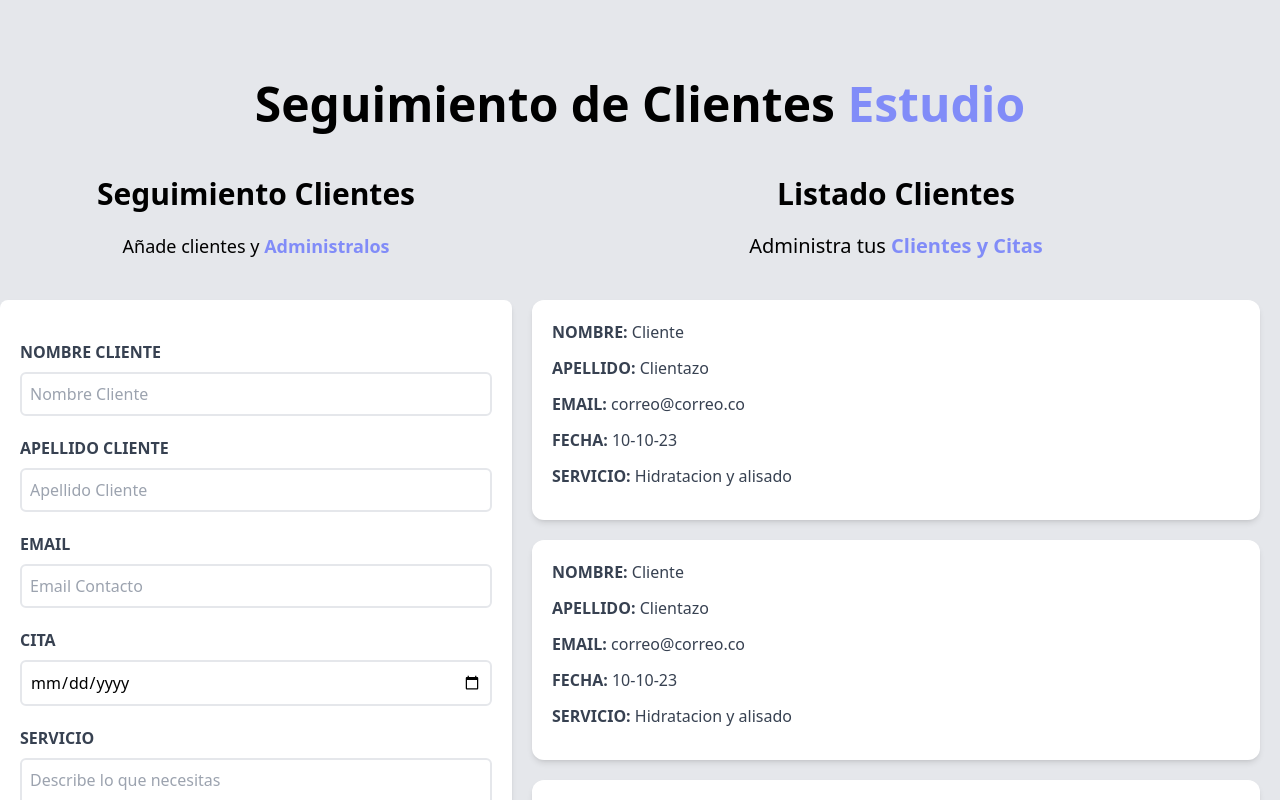
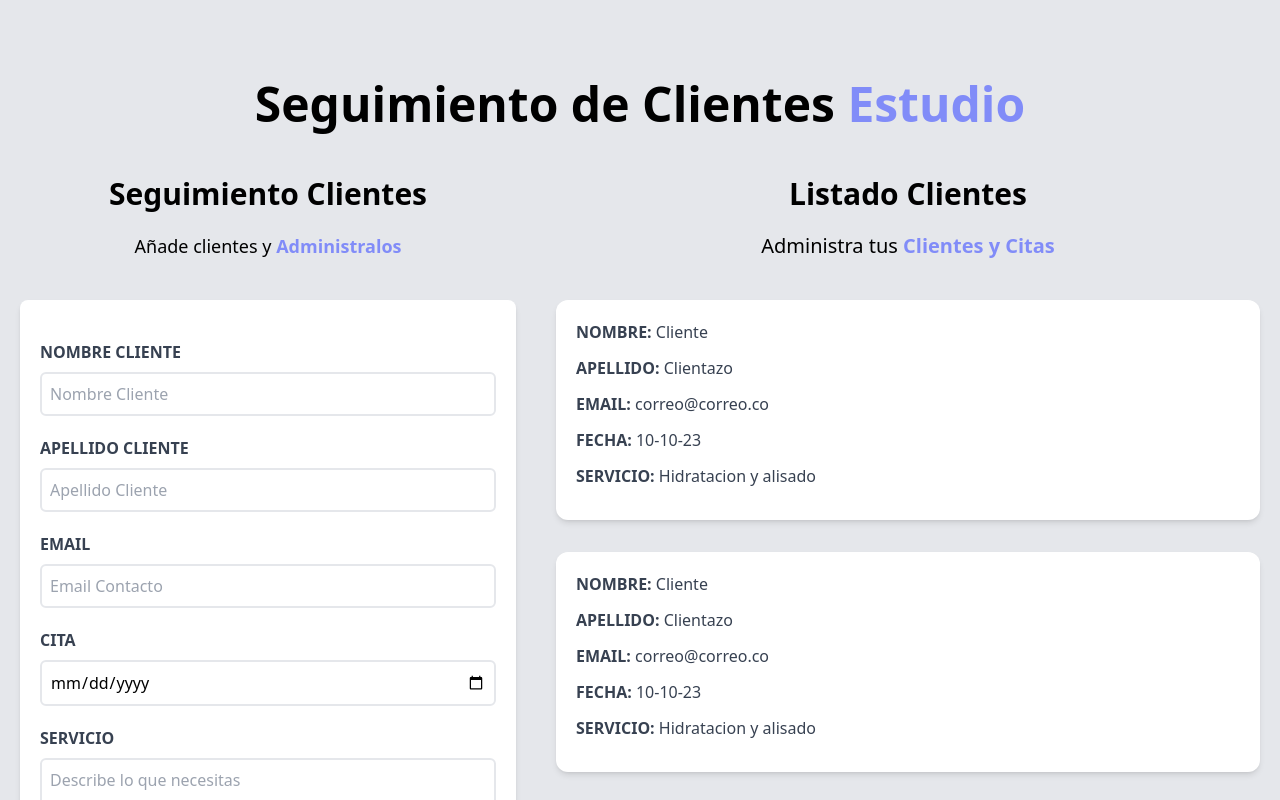
Before and after one commit to AbrahanEFH/agenda-react, a React (Vite) app: page / in a window 1280 px wide. Shown: the top 800 px of the page. Built offline with nearby package versions, Linux system fonts and the light colour scheme.

Commit message:
Agregamos el resto de states al formulario

```diff
--- a/src/components/Cliente.jsx
+++ b/src/components/Cliente.jsx
@@ -1,7 +1,7 @@
 
 const Cliente = () => {
   return (
-     <div className=" m-5 bg-white shadow-md px-5 py-5 rounded-xl">
+     <div className=" my-8 mx-5 bg-white shadow-md px-5 py-5 rounded-xl">
         <p className=" font-bold mb-3 text-gray-700 uppercase"> Nombre: {''}
             <span className=" font-normal normal-case">Cliente</span>
 
--- a/src/components/Formulario.jsx
+++ b/src/components/Formulario.jsx
@@ -3,6 +3,11 @@ import {useState, useEffect } from 'react';
 const Formulario = () => {
     //Primer State
     const [nombre, setNombre] = useState(''); // valor inicial
+    const [apellido, setApellido] = useState('');
+    const [email, setEmail] = useState(''); // valor inicial
+    const [cita, setCita] = useState(''); // valor inicial
+    const [servicio, setServicio] = useState('');
+
 
     // Funcion para enviar el formulario
 
@@ -15,7 +20,7 @@ const Formulario = () => {
 
 
   return (
-    <div className="md:w-1/2 lg:w-2/5 " >
+    <div className="md:w-1/2 lg:w-2/5 mx-5" >
         <h2 className="font-black text-3xl text-center" >Seguimiento Clientes</h2>
 
         <p className="text-lg mt-5 text-center mb-10">
@@ -51,6 +56,8 @@ const Formulario = () => {
                     type="text"
                     placeholder="Apellido Cliente"
                     className="border-2 w-full p-2 mt-2 placeholder-gray-400 rounded-md"
+                    value={apellido}
+                    onChange={ (e) => setApellido(e.target.value)}
                 />
             </div>
             <div className="mb-5">
@@ -63,6 +70,8 @@ const Formulario = () => {
                     type="email"
                     placeholder="Email Contacto"
                     className="border-2 w-full p-2 mt-2 placeholder-gray-400 rounded-md"
+                    value={email}
+                    onChange={ (e) => setEmail(e.target.value)}
                 />
             </div>
             <div className="mb-5">
@@ -74,6 +83,8 @@ const Formulario = () => {
                     id="cita"
                     type="date"
                     className="border-2 w-full p-2 mt-2 placeholder-gray-400 rounded-md"
+                    value={cita}
+                    onChange={ (e) => setCita(e.target.value)}
                 />
             </div>
             <div>
@@ -84,6 +95,8 @@ const Formulario = () => {
                     id="servicio"
                     className="border-2 w-full p-2 mt-2 placeholder-gray-400 rounded-md"
                     placeholder="Describe lo que necesitas"
+                    value={servicio}
+                    onChange={ (e) => setServicio(e.target.value)}
                 />
             </div>
             <input type="submit"
```
